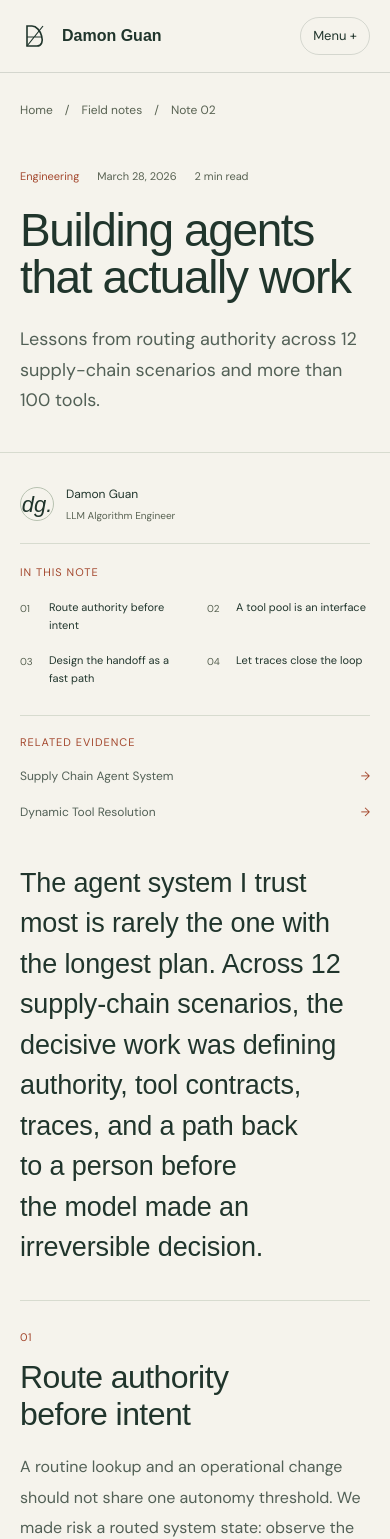
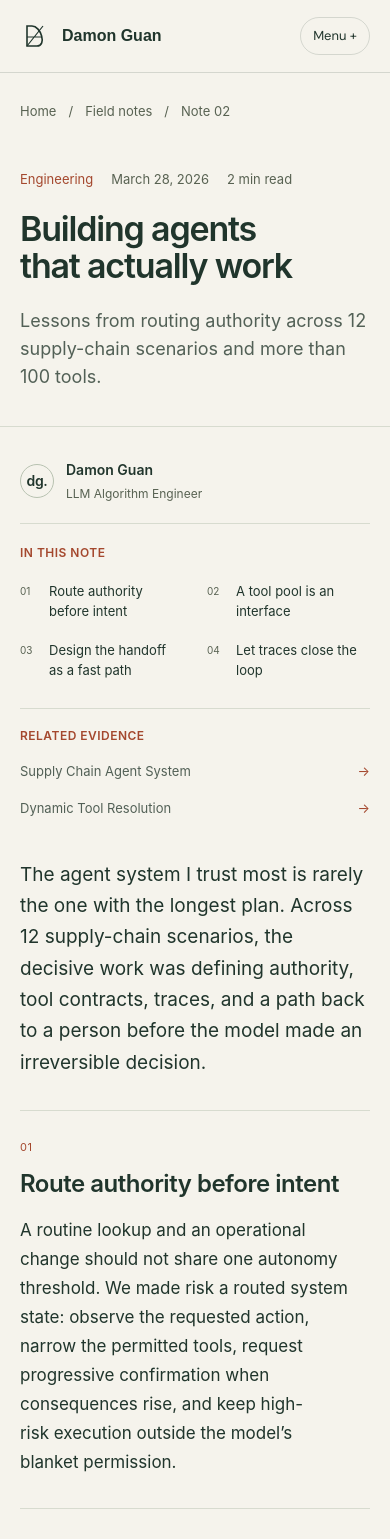
Before and after one commit to Damon-GSY/my_website, a Next.js app: page /notes/building-agents-that-actually-work in a window 390 px wide. Shown: the top 1539 px of the page. Built offline with nearby package versions, Linux system fonts and the light colour scheme; a web font is replaced by a local one.

Commit message:
Use native Apple typography for notes reading

```diff
--- a/app/notes/notes.module.css
+++ b/app/notes/notes.module.css
@@ -5,23 +5,27 @@
   --clay: #a4482e;
   --muted: #586252;
   --line: #d7dbcf;
+  --notes-font: -apple-system, BlinkMacSystemFont, "SF Pro Text", "Segoe UI", "Helvetica Neue", sans-serif;
   color: var(--ink);
   background: var(--paper);
-  font-family: var(--font-body), sans-serif;
+  font-family: var(--notes-font);
+  font-optical-sizing: auto;
+  font-size: 1.0625rem;
+  letter-spacing: 0;
 }
 
 .shell { width: min(1280px, calc(100% - 96px)); margin-inline: auto; }
 .indexPage a:focus-visible, .articlePage a:focus-visible { outline: 2px solid var(--clay); outline-offset: 6px; }
-.breadcrumbs { display: flex; flex-wrap: wrap; align-items: center; gap: 12px; color: var(--muted); font-size: 12px; }
+.breadcrumbs { display: flex; flex-wrap: wrap; align-items: center; gap: 12px; color: var(--muted); font-size: .8125rem; }
 .breadcrumbs a { padding-block: 8px; }
 .breadcrumbs a:hover { color: var(--clay); }
-.eyebrow { margin: 0; color: var(--clay); font-size: 11px; font-weight: 500; letter-spacing: 0.09em; line-height: 1.5; text-transform: uppercase; }
+.eyebrow { margin: 0; color: var(--clay); font-size: .75rem; font-weight: 600; letter-spacing: .04em; line-height: 1.5; text-transform: uppercase; }
 .indexHero { padding: 32px 0 64px; }
 .indexHeroGrid { display: grid; grid-template-columns: 1.7fr 1fr; gap: 80px; align-items: end; margin-top: 64px; }
-.indexHero h1 { margin: 22px 0 0; font-family: var(--font-editorial), Georgia, serif; font-size: clamp(56px, 7.3vw, 100px); font-weight: 400; line-height: 1.03; letter-spacing: -0.035em; }
-.indexHero h1 em { color: var(--clay); font-weight: 400; }
+.indexHero h1 { margin: 22px 0 0; font-size: clamp(2.75rem, 5.2vw, 4.5rem); font-weight: 600; line-height: 1.07; letter-spacing: -.035em; }
+.indexHero h1 em { color: var(--muted); font-weight: inherit; font-style: normal; }
 .indexIntroduction { padding-bottom: 4px; }
-.indexIntroduction > p { max-width: 380px; margin: 0; color: #526056; font-size: 17px; line-height: 1.8; }
+.indexIntroduction > p { max-width: 380px; margin: 0; color: #526056; font-size: 1.0625rem; line-height: 1.65; }
 .indexIntroduction > span { display: block; margin-top: 28px; color: var(--muted); font-size: 12px; }
 .noteIndex { padding-bottom: 80px; }
 .indexBar { display: flex; justify-content: space-between; flex-wrap: wrap; gap: 12px 24px; align-items: center; padding: 18px 0; border-top: 1px solid #aab3a5; border-bottom: 1px solid var(--line); }
@@ -30,45 +34,45 @@
 .indexBar > p { margin: 0; color: var(--muted); font-size: 11px; }
 .noteIndex article { border-bottom: 1px solid var(--line); }
 .noteLink { display: grid; grid-template-columns: 160px minmax(0, 1fr) 100px; align-items: start; gap: 48px; padding: 38px 0 40px; transition: color 180ms ease; }
-.entryMeta { display: grid; gap: 18px; padding-top: 2px; color: var(--muted); font-size: 11px; }
+.entryMeta { display: grid; gap: 18px; padding-top: 2px; color: var(--muted); font-size: .8125rem; }
 .entryNumber { color: var(--clay); font-size: 10px; letter-spacing: 0.08em; }
 .entryContent { max-width: 760px; }
-.category { color: var(--clay); font-size: 11px; }
-.entryContent h3 { margin: 12px 0 14px; font-family: var(--font-editorial), Georgia, serif; font-size: clamp(30px, 3.2vw, 44px); font-weight: 400; line-height: 1.1; letter-spacing: -0.015em; text-wrap: pretty; }
-.entryContent p { max-width: 650px; margin: 0; color: #586252; font-size: 14px; line-height: 1.75; }
+.category { color: var(--clay); font-size: .8125rem; font-weight: 500; }
+.entryContent h3 { margin: 10px 0 12px; font-size: clamp(1.5rem, 2.2vw, 2rem); font-weight: 600; line-height: 1.22; letter-spacing: -.022em; text-wrap: pretty; }
+.entryContent p { max-width: 650px; margin: 0; color: #586252; font-size: 1rem; line-height: 1.65; }
 .entryEnd { display: grid; justify-items: end; gap: 28px; color: var(--muted); font-size: 11px; }
 .entryEnd .arrow { display: grid; width: 36px; height: 36px; place-items: center; border: 1px solid #cbd1c4; border-radius: 50%; color: var(--ink); font-size: 19px; transition: color 180ms ease, background 180ms ease, border-color 180ms ease; }
 .noteLink:hover, .noteLink:focus-visible { color: var(--clay); }
 .noteLink:hover .arrow, .noteLink:focus-visible .arrow { color: var(--paper); border-color: var(--ink); background: var(--ink); }
-.indexColophon { margin: 28px 0 0; color: var(--muted); font-family: var(--font-editorial), Georgia, serif; font-size: 23px; font-style: italic; }
+.indexColophon { margin: 28px 0 0; color: var(--muted); font-size: .9375rem; line-height: 1.6; }
 .articleHero { padding: 32px 0 56px; border-bottom: 1px solid var(--line); }
-.articleTitleBlock { max-width: 1000px; margin-top: 64px; }
-.articleMeta { display: flex; flex-wrap: wrap; gap: 10px 24px; color: var(--muted); font-size: 11px; }
+.articleTitleBlock { max-width: 960px; margin-top: 56px; }
+.articleMeta { display: flex; flex-wrap: wrap; gap: 10px 24px; color: var(--muted); font-size: .8125rem; }
 .articleMeta span:first-child { color: var(--clay); }
-.articleHero h1 { max-width: 960px; margin: 24px 0; font-family: var(--font-editorial), Georgia, serif; font-size: clamp(52px, 6.8vw, 92px); font-weight: 400; line-height: 1.04; letter-spacing: -0.03em; text-wrap: balance; }
-.articleTitleBlock > p { max-width: 760px; margin: 0; color: #526056; font-size: clamp(18px, 1.8vw, 22px); line-height: 1.7; }
-.articleGrid { display: grid; grid-template-columns: 220px minmax(0, 760px); justify-content: space-between; gap: 72px; padding-block: 64px 80px; }
+.articleHero h1 { max-width: 900px; margin: 24px 0; font-size: clamp(2.5rem, 4.8vw, 4rem); font-weight: 600; line-height: 1.08; letter-spacing: -.035em; text-wrap: balance; }
+.articleTitleBlock > p { max-width: 720px; margin: 0; color: #526056; font-size: clamp(1.125rem, 1.8vw, 1.375rem); line-height: 1.55; }
+.articleGrid { display: grid; grid-template-columns: 220px minmax(0, 720px); justify-content: space-between; gap: 72px; padding-block: 56px 80px; }
 .articleSidebar { position: sticky; top: 110px; align-self: start; }
 .author { display: flex; align-items: center; gap: 12px; padding-bottom: 24px; border-bottom: 1px solid var(--line); }
-.authorMark { display: grid; flex-shrink: 0; width: 42px; height: 42px; place-items: center; border: 1px solid #b8c2b1; border-radius: 50%; font-family: var(--font-editorial), Georgia, serif; font-size: 26px; font-style: italic; }
+.authorMark { display: grid; flex-shrink: 0; width: 42px; height: 42px; place-items: center; border: 1px solid #b8c2b1; border-radius: 50%; font-size: 1rem; font-weight: 600; letter-spacing: -.025em; }
 .author p { display: grid; gap: 5px; margin: 0; }
-.author strong { font-size: 12px; font-weight: 500; }
-.author p > span { color: var(--muted); font-size: 10px; line-height: 1.5; }
+.author strong { font-size: .875rem; font-weight: 600; }
+.author p > span { color: var(--muted); font-size: .75rem; line-height: 1.5; }
 .contents { display: grid; gap: 0; padding-block: 26px 20px; }
 .contents .eyebrow { margin-bottom: 13px; }
-.contents a { display: grid; grid-template-columns: 20px minmax(0, 1fr); gap: 9px; padding-block: 9px; font-size: 12px; line-height: 1.6; transition: color 180ms ease; }
+.contents a { display: grid; grid-template-columns: 20px minmax(0, 1fr); gap: 9px; padding-block: 10px; font-size: .8125rem; line-height: 1.5; transition: color 180ms ease; }
 .contents a > span { padding-top: 2px; color: var(--muted); font-size: 10px; }
 .contents a:hover, .related a:hover { color: var(--clay); }
 .related { padding-top: 22px; border-top: 1px solid var(--line); }
 .related .eyebrow { margin-bottom: 8px; }
-.related a { display: grid; grid-template-columns: minmax(0, 1fr) auto; gap: 10px; padding: 12px 0; color: #526056; font-size: 12px; line-height: 1.7; transition: color 180ms ease; }
+.related a { display: grid; grid-template-columns: minmax(0, 1fr) auto; gap: 10px; padding: 12px 0; color: #526056; font-size: .8125rem; line-height: 1.6; transition: color 180ms ease; }
 .related a > span[aria-hidden] { color: var(--clay); }
 .prose { min-width: 0; }
-.intro { margin: 0 0 44px; font-family: var(--font-editorial), Georgia, serif; font-size: clamp(25px, 2.8vw, 32px); line-height: 1.5; letter-spacing: -0.005em; text-wrap: pretty; }
-.prose section { padding: 36px 0 42px; border-top: 1px solid var(--line); scroll-margin-top: 104px; }
+.intro { margin: 0 0 36px; font-size: 1.3125rem; font-weight: 400; line-height: 1.65; letter-spacing: 0; text-wrap: pretty; }
+.prose section { padding: 36px 0 42px; border-top: 1px solid var(--line); scroll-margin-top: 16px; }
 .prose .sectionNumber { margin: 0 0 13px; color: var(--clay); font-size: 11px; letter-spacing: 0.05em; }
-.prose h2 { margin: 0 0 20px; font-family: var(--font-editorial), Georgia, serif; font-size: clamp(30px, 3.2vw, 40px); font-weight: 400; line-height: 1.15; letter-spacing: -0.018em; text-wrap: pretty; }
-.prose section > p:not(.sectionNumber) { margin: 0; color: #526056; font-size: 17px; line-height: 1.9; text-wrap: pretty; }
+.prose h2 { margin: 0 0 18px; font-size: clamp(1.5rem, 2.4vw, 1.875rem); font-weight: 600; line-height: 1.22; letter-spacing: -.02em; text-wrap: pretty; }
+.prose section > p:not(.sectionNumber) { margin: 0; color: var(--ink); font-size: 1.1875rem; line-height: 1.7; letter-spacing: 0; text-wrap: pretty; }
 .articleEnd { display: flex; flex-wrap: wrap; align-items: center; gap: 20px; margin-top: 8px; padding-top: 24px; border-top: 1px solid var(--line); }
 .endMark { color: var(--clay); font-size: 30px; }
 .articleEnd ul { display: flex; flex-wrap: wrap; gap: 8px; margin: 0; padding: 0; list-style: none; }
@@ -76,9 +80,9 @@
 .articleEnd a { margin-left: auto; padding-block: 12px; color: var(--ink); font-size: 12px; }
 .articleEnd a:hover { color: var(--clay); }
 .nextNote { padding-block: 52px 64px; border-top: 1px solid var(--line); background: #eeeee5; }
-.nextNote a { display: flex; align-items: baseline; justify-content: space-between; gap: 40px; margin-top: 20px; font-family: var(--font-editorial), Georgia, serif; font-size: clamp(36px, 4.8vw, 64px); font-weight: 400; line-height: 1.12; letter-spacing: -0.02em; transition: color 180ms ease; }
+.nextNote a { display: flex; align-items: baseline; justify-content: space-between; gap: 40px; margin-top: 20px; font-size: clamp(1.75rem, 3.5vw, 2.75rem); font-weight: 600; line-height: 1.2; letter-spacing: -.025em; transition: color 180ms ease; }
 .nextNote a span:first-child { max-width: 1000px; text-wrap: pretty; }
-.nextNote a span:last-child { flex-shrink: 0; color: var(--clay); font-family: var(--font-body), sans-serif; font-size: 0.6em; }
+.nextNote a span:last-child { flex-shrink: 0; color: var(--clay); font-size: 0.6em; }
 .nextNote a:hover { color: var(--clay); }
 .nextMeta { margin: 22px 0 0; color: var(--muted); font-size: 11px; }
 .srOnly { position: absolute; width: 1px; height: 1px; padding: 0; overflow: hidden; clip: rect(0, 0, 0, 0); white-space: nowrap; border: 0; }
@@ -89,25 +93,25 @@
   .noteLink { grid-template-columns: 115px minmax(0, 1fr) 80px; gap: 28px; }
   .articleGrid { grid-template-columns: 180px minmax(0, 1fr); gap: 40px; }
   .author { align-items: flex-start; }
-  .authorMark { width: 34px; height: 34px; font-size: 22px; }
+  .authorMark { width: 34px; height: 34px; font-size: .875rem; }
 }
 
 @media (max-width: 760px) {
   .shell { width: calc(100% - 40px); }
   .indexHero, .articleHero { padding-top: 20px; padding-bottom: 36px; }
   .indexHeroGrid { grid-template-columns: minmax(0, 1fr); gap: 28px; margin-top: 40px; }
-  .indexHero h1 { font-size: clamp(48px, 11vw, 74px); }
+  .indexHero h1 { font-size: clamp(2.125rem, 8.5vw, 3.5rem); }
   .indexIntroduction > p { max-width: 520px; font-size: 16px; }
   .indexIntroduction > span { margin-top: 16px; }
   .noteIndex { padding-bottom: 52px; }
   .indexBar > p { font-size: 10px; }
   .noteLink { grid-template-columns: minmax(0, 1fr) 65px; gap: 18px 12px; padding-block: 28px; }
   .entryMeta { grid-column: 1 / -1; display: flex; gap: 20px; align-items: baseline; }
-  .entryContent h3 { font-size: 31px; }
-  .entryContent p { font-size: 13px; }
+  .entryContent h3 { font-size: 1.5rem; }
+  .entryContent p { font-size: .9375rem; }
   .entryEnd { gap: 24px; font-size: 10px; }
   .articleTitleBlock { margin-top: 40px; }
-  .articleHero h1 { font-size: clamp(46px, 10vw, 70px); margin-block: 22px; }
+  .articleHero h1 { font-size: clamp(2.125rem, 8.5vw, 3.25rem); margin-block: 22px; }
   .articleTitleBlock > p { font-size: 18px; }
   .articleMeta { gap: 10px 18px; }
   .articleGrid { grid-template-columns: minmax(0, 1fr); gap: 32px; padding-block: 32px 52px; }
@@ -116,16 +120,16 @@
   .author p { gap: 4px; }
   .contents { padding-block: 20px 0; grid-template-columns: 1fr 1fr; gap: 0 24px; }
   .contents .eyebrow { grid-column: 1 / -1; margin-bottom: 10px; }
-  .contents a { font-size: 11px; }
+  .contents a { font-size: .8125rem; }
   .related { margin-top: 18px; padding-top: 18px; }
   .related a { padding-block: 8px; }
-  .intro { font-size: 27px; margin-bottom: 32px; }
+  .intro { font-size: 1.1875rem; margin-bottom: 32px; }
   .prose section { padding-block: 28px 32px; }
-  .prose h2 { font-size: 32px; }
-  .prose section > p:not(.sectionNumber) { font-size: 16px; line-height: 1.9; }
+  .prose h2 { font-size: 1.5rem; }
+  .prose section > p:not(.sectionNumber) { font-size: 1.0625rem; line-height: 1.7; }
   .articleEnd { gap: 16px; }
   .nextNote { padding-block: 36px 44px; }
-  .nextNote a { gap: 24px; font-size: 40px; }
+  .nextNote a { gap: 24px; font-size: 1.75rem; }
 }
 
 @media (prefers-reduced-motion: reduce) {
```
Also changed, not shown: scripts/fieldwork-e2e.mjs (+7 -0 lines).
